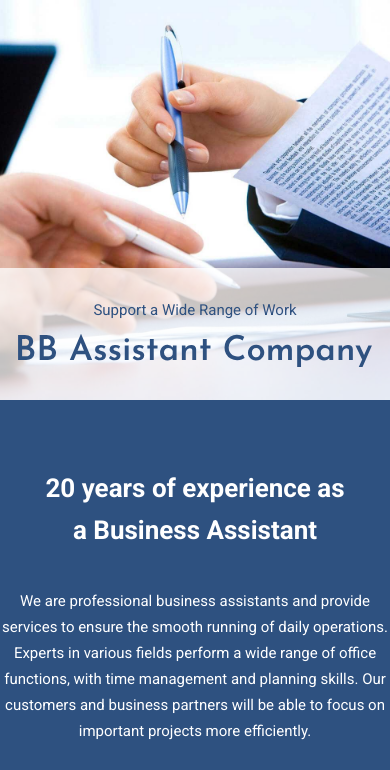
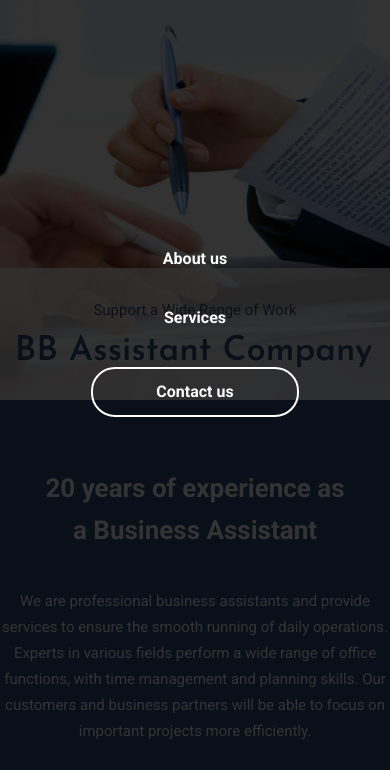
Before and after one commit to egba001/BB-Assistant-Landing-Page, a plain HTML site: page index.html in a window 390 px wide. Shown: the part 74-844 px from the top of the page. Drawn offline with Linux system fonts and the light colour scheme.

Commit message:
Update style.css

```diff
--- a/style.css
+++ b/style.css
@@ -168,8 +168,8 @@ a:hover {
         display: none;
     }
 
-    .open .nav {
-        left: 100%;
+    .open nav {
+        left: 0;
     }
 }
 
@@ -209,7 +209,7 @@ a:hover {
     display: flex;
     justify-content: center;
     align-items: center;
-    transition: left .5s;
+    transition: left 0.5s;
 }
 
 html, body {
```
